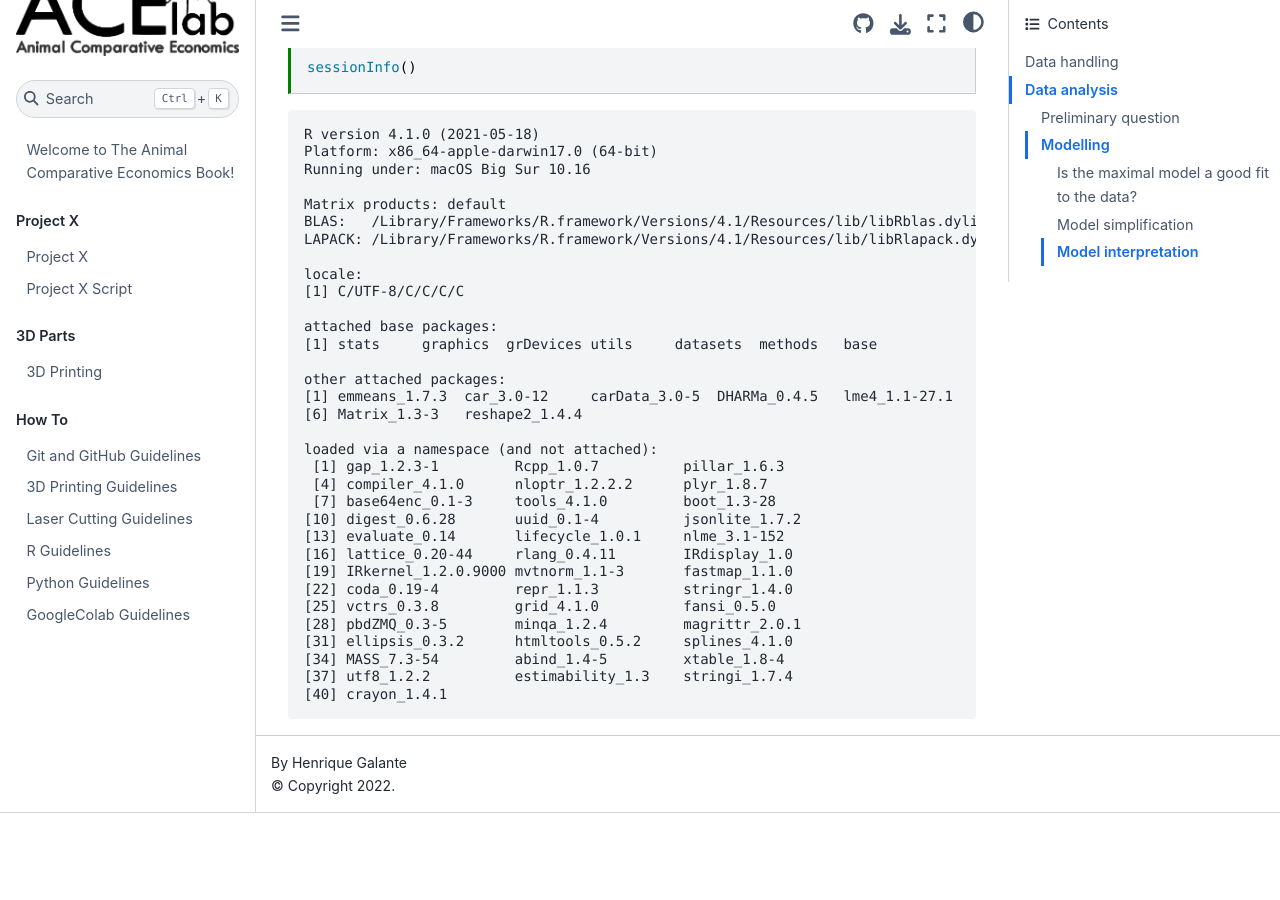
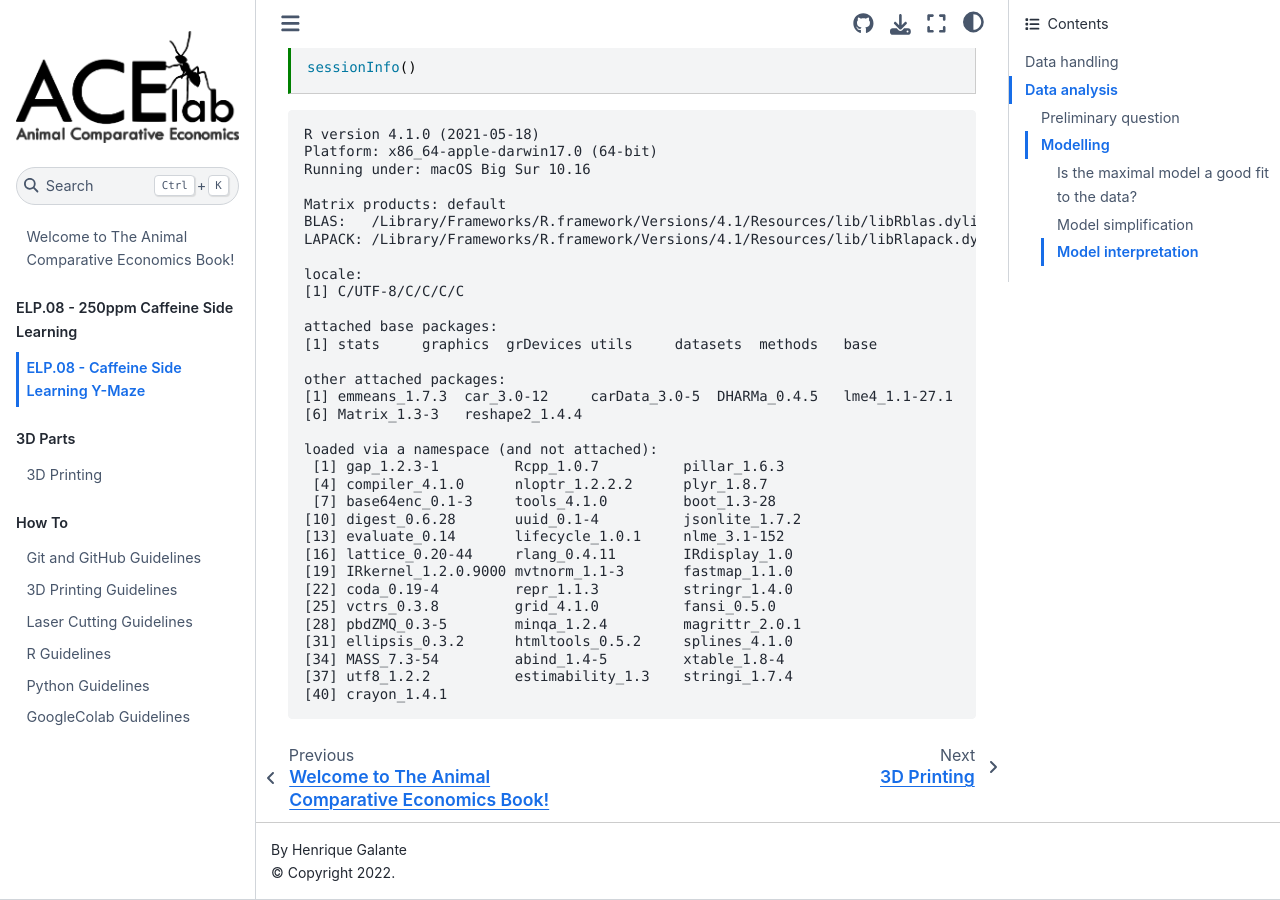
Before and after one commit to ACElab-UR/ACEBook, a Jupyter Book: the page built from content/ELP_08_analysis.ipynb, in a window 1280 px wide and 900 px high, scrolled down 23946 px. Built offline with Jupyter Book 1.0.4 settings and Sphinx 7.4.7 and the Sphinx Book theme 1.1.4, drawn with Linux system fonts in a browser that asks for light colours; before the commit the page ends 24759 px from its top, so only the background shows below that.

Commit message:
Update _toc.yml

```diff
--- a/content/_toc.yml
+++ b/content/_toc.yml
@@ -4,10 +4,9 @@
 format: jb-book
 root: intro
 parts:
-- caption: Project X
+- caption: ELP.08 - 250ppm Caffeine Side Learning
   chapters:
-  - file: project_x
-  - file: project_x_script
+  - file: ELP_08_analysis
 - caption: 3D Parts
   chapters:
   - file: 3d_parts
```
